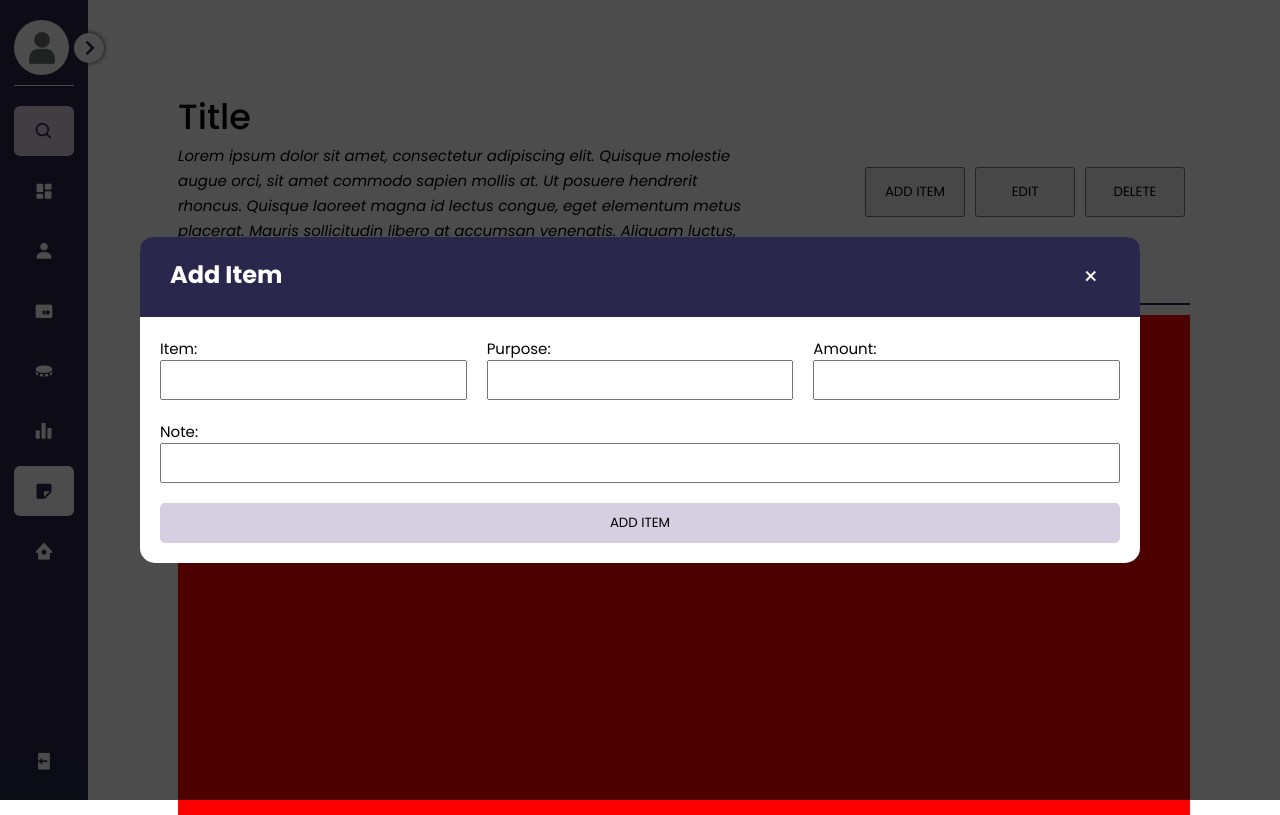
After one commit to Rolfdood/App_Dev_Final, a PHP site: page /php/budget_output.php in a window 1280 px wide. The commit adds this page. Run offline with PHP 8.4, Linux system fonts and the light colour scheme.

Commit message:
Continued the budget feature. Added some features.

```diff
--- /dev/null
+++ b/php/budget_output.php
@@ -0,0 +1,84 @@
+<!DOCTYPE html>
+    <html lang="en">
+    <head>
+        <meta charset="UTF-8">
+        <meta name="viewport" content="width=device-width, initial-scale=1.0">
+        <link href='https://unpkg.com/boxicons@2.1.4/css/boxicons.min.css' rel='stylesheet'>
+        <link rel="stylesheet" href="../styles/general.css">
+        <link rel="stylesheet" href="../styles/user.css">
+        <link rel="stylesheet" href="../styles/budget.css">
+        <link rel="stylesheet" href="../styles/rm_bud.css">
+        <title>Budget Plan</title>
+    </head>
+    <body>
+        <!-- NAVBAR -->
+        <?php
+            $current = 'budget';
+            include "sidebar.php";
+        ?>
+
+        <!-- CONTAINER -->
+        <section class="container">
+            <div class="page_header">
+                <div class="output_headers">
+                    <div class="output_title">
+                        <h1>Title</h1>
+                        <span class="output_desc">Lorem ipsum dolor sit amet, consectetur adipiscing elit. Quisque molestie augue orci, sit amet commodo sapien mollis at. Ut posuere hendrerit rhoncus. Quisque laoreet magna id lectus congue, eget elementum metus placerat. Mauris sollicitudin libero at accumsan venenatis. Aliquam luctus, leo at faucibus interdum, metus ligula dictum nulla, ut sagittis orci sapien vitae quam.</span>
+                    </div>
+
+                    <div class="output_btn">
+                        <button class="btn_add" id="btn_add" name="btn_add">ADD ITEM</button>
+                        <button class="btn_edit" id="btn_edit" name="btn_edit">EDIT</button>
+                        <button class="btn_delete" id="btn_delete" name="btn_delete">DELETE</button>
+                    </div>
+                </div>
+                <hr>
+            </div>
+
+            <div class="output_data">
+                LALALA
+            </div>
+        </section>
+
+        <div class="modal-bg">
+            <div class="modal-content bdgt-content">
+                <div class="title">
+                    <h2>Add Item</h2>
+                    <button class="btn_cancel">+</button>
+                </div>
+
+                <form action="" method="post">
+                <div class="modal_field_rows">
+                        <div class="modal_fields">
+                            <label for="rmss_desc">Item:</label>
+                            <input type="text" name="modal_desc" id="modal_desc" class="modal_desc">
+                        </div>
+
+                        <div class="modal_fields">
+                            <label for="rmss_desc">Purpose:</label>
+                            <input type="text" name="modal_desc" id="modal_desc" class="modal_desc">
+                        </div>
+
+                        <div class="modal_fields">
+                            <label for="rmss_desc">Amount:</label>
+                            <input type="text" name="modal_desc" id="modal_desc" class="modal_desc">
+                        </div>
+                    </div>
+
+                    <div class="modal_field_rows">
+                        <div class="modal_fields">
+                            <label for="rmss_desc">Note:</label>
+                            <input type="text" name="modal_desc" id="modal_desc" class="modal_desc">
+                        </div>
+                    </div>
+
+                    <div class="modal_field_rows modal_btns">
+                        <input type="submit" value="ADD ITEM" name="btn_create" class="btn_create" id="btn_create">
+                    </div>
+                </form>
+            </div>
+        </div>
+
+        <script type="text/javascript" src="../scripts/modal.js"></script>
+    </body>
+</html>
--- a/php/dashboard.php
+++ b/php/dashboard.php
@@ -20,6 +20,7 @@
         <section class="container">
             <h1>Dashboard</h1>
             <hr>
+            <a href="../backend/invalid_access.php">ERROR</a>
         </section>
     </body>
 </html>
--- a/php/share.php
+++ b/php/share.php
@@ -44,7 +44,7 @@
         <link rel="stylesheet" href="../styles/general.css">
         <link rel="stylesheet" href="../styles/user.css">
         <link rel="stylesheet" href="../styles/share.css">
-        <link rel="stylesheet" href="../styles/modal.css">
+        <link rel="stylesheet" href="../styles/rm_bud.css">
         <title>Room Share</title>
     </head>
 
--- /dev/null
+++ b/styles/budget.css
@@ -0,0 +1,7 @@
+@import url("general.css");
+
+.output_data {
+    height: inherit;
+    margin-top: 10px;
+    background: red;
+}
--- a/styles/modal.css
+++ b/styles/rm_bud.css
@@ -6,7 +42,7 @@
     background-color: rgba(0, 0, 0, 0.7);
     position: absolute;
     top: 0;
-    display: none;
+    display: flex;
     justify-content: center;
     align-items: center;
     z-index: 200;
@@ -102,3 +138,31 @@
     flex-direction: row;
     justify-content: space-between;
 }
+
+
+.output_headers,
+.output_headers .output_btn {
+    display: flex;
+    flex-direction: row;
+}
+
+.output_headers .output_title {
+    padding-right: 100px;
+}
+
+.output_desc {
+    font-size: 15px;
+    font-style: italic;
+}
+
+.output_btn button {
+    width: 100px;
+    height: 50px;
+    margin: auto 5px;
+}
+
+.output_btn button:hover {
+    background: var(--primary-color);
+    color: var(--container-color);
+    font-weight: bolder;
+}
```
Also changed, not shown: other parts of styles/rm_bud.css (+36 -0 lines), backend/budget_backend.php (added, +27 -0 lines), backend/db_functions.php (added, +15 -0 lines), backend/invalid_access.php (added, +26 -0 lines), php/budget.php (+5 -12 lines), styles/invalid.css (added, +46 -0 lines).
